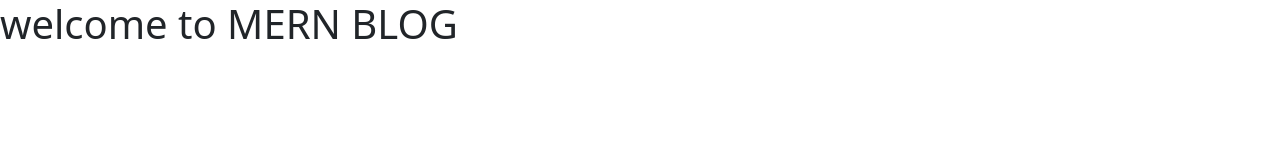
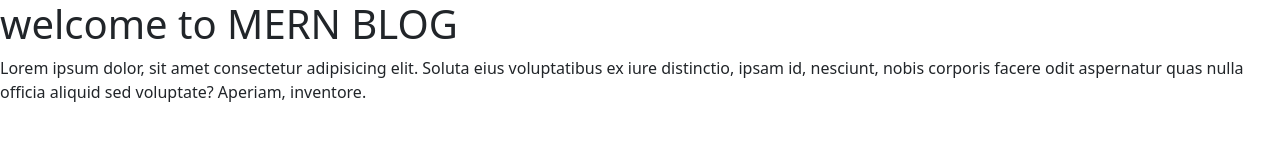
Before and after one commit to akashskillhub/mern-blog, a website: page public/index.html in a window 1280 px wide. Drawn offline with nearby package versions, Linux system fonts and the light colour scheme.

Commit message:
index update

```diff
--- a/public/index.html
+++ b/public/index.html
@@ -10,6 +10,9 @@
 
 <body>
     <h1>welcome to MERN BLOG</h1>
+    <p>Lorem ipsum dolor, sit amet consectetur adipisicing elit. Soluta eius voluptatibus ex iure distinctio, ipsam id,
+        nesciunt, nobis corporis facere odit aspernatur quas nulla officia aliquid sed voluptate? Aperiam, inventore.
+    </p>
     <script src="https://cdn.jsdelivr.net/npm/bootstrap@5.2.0-beta1/dist/js/bootstrap.bundle.min.js"></script>
 </body>
 
```
